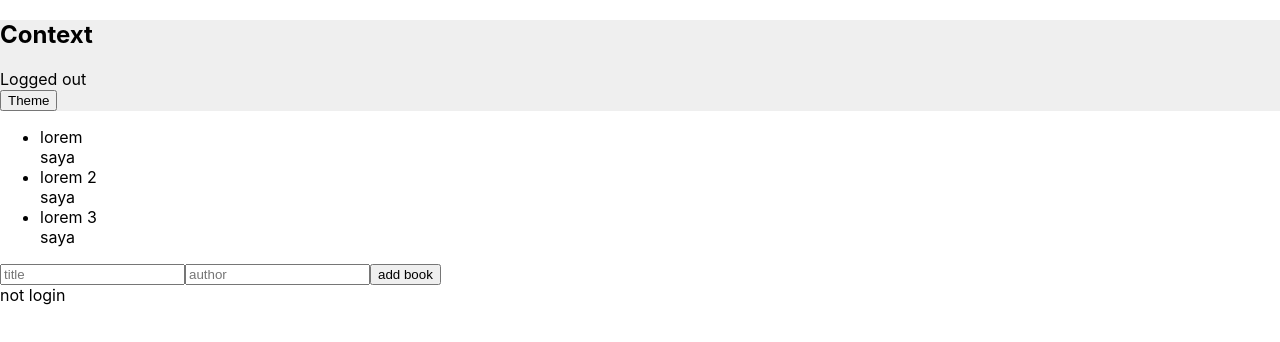
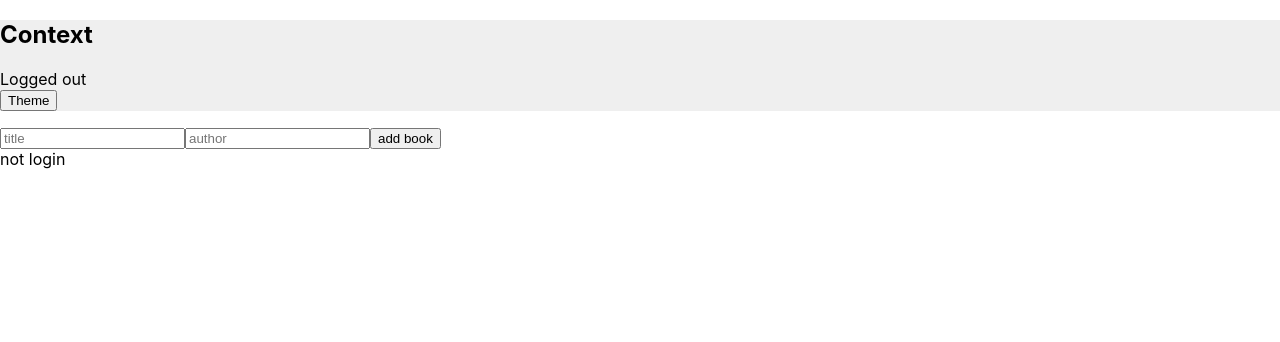
Before and after one commit to Tesargantarasuherman/admin_frontend, a React (Create React App) app: page / in a window 1280 px wide. Shown: the top 342 px of the page. Built offline with nearby package versions, Linux system fonts and the light colour scheme.

Commit message:
create reducers

```diff
--- a/src/components/BookDetails.js
+++ b/src/components/BookDetails.js
@@ -1,14 +1,14 @@
 import React, { useContext } from 'react';
 import { BookContext } from '../contexts/BookContext';
 
-function BookDetails({book}) {
-    const {removeBook} = useContext(BookContext)
-  return (
-      <li onClick={()=>removeBook(book.id)}>
-          <div className="title">{book.title}</div>
-          <div className="author">{book.author}</div>
-      </li>
-  );
+function BookDetails({ book }) {
+    const { dispatch } = useContext(BookContext)
+    return (
+        <li onClick={() => dispatch({ type: 'REMOVE_BOOK', id: book.id })}>
+            <div className="title">{book.title}</div>
+            <div className="author">{book.author}</div>
+        </li>
+    );
 }
 
 export default BookDetails;
--- a/src/components/BookForm.js
+++ b/src/components/BookForm.js
@@ -2,20 +2,24 @@ import React, { useContext, useState } from 'react';
 import { BookContext } from '../contexts/BookContext';
 
 function BookForm() {
-    const {addBook} = useContext(BookContext)
-    const [title,setTitle] = useState('')
-    const [author,setAuthor] = useState('')
-    const handleSubmit =(e)=>{
-        e.preventDefault()
-        addBook(title,author)
-        setTitle('')
-        setAuthor('')
-    }
-  return(
+  const { dispatch } = useContext(BookContext)
+  const [title, setTitle] = useState('')
+  const [author, setAuthor] = useState('')
+  const handleSubmit = (e) => {
+    e.preventDefault()
+    dispatch({
+      type: 'ADD_BOOK', book: {
+        title, author
+      }
+    })
+    setTitle('')
+    setAuthor('')
+  }
+  return (
     <form action="" onSubmit={handleSubmit}>
-        <input type="text" placeholder='title' value={title} onChange={(e)=>setTitle(e.target.value)}/>
-        <input type="text" placeholder='author' value={author} onChange={(e)=>setAuthor(e.target.value)}/>
-        <input type="submit" value="add book"/>
+      <input type="text" placeholder='title' value={title} onChange={(e) => setTitle(e.target.value)} />
+      <input type="text" placeholder='author' value={author} onChange={(e) => setAuthor(e.target.value)} />
+      <input type="submit" value="add book" />
     </form>
   );
 }
--- a/src/contexts/BookContext.js
+++ b/src/contexts/BookContext.js
@@ -1,21 +1,11 @@
-import React, { createContext, useState } from 'react';
+import React, { createContext, useReducer } from 'react';
+import BookReducers from '../reducers/BookReducers';
 export const BookContext = createContext();
 
 const BookContextProvider = (props) => {
-    let idS = Math.floor((Math.random() * 999) + 1);
-    const [books, setBooks] = useState([
-        { title: 'lorem', id: 1, author: 'saya' },
-        { title: 'lorem 2', id: 2, author: 'saya' },
-        { title: 'lorem 3', id: 3, author: 'saya' },
-    ])
-    const addBook = (title, author) => {
-        setBooks([...books, { title, author, id: idS }])
-    }
-    const removeBook = (id) => {
-        setBooks(books.filter(book => book.id !== id))
-    }
+    const [books, dispatch] = useReducer(BookReducers, []);
     return (
-        <BookContext.Provider value={{ books, addBook, removeBook }}>
+        <BookContext.Provider value={{ books, dispatch }}>
             {props.children}
         </BookContext.Provider>
     );
--- /dev/null
+++ b/src/reducers/BookReducers.js
@@ -0,0 +1,23 @@
+import React from 'react';
+
+const BookReducers = (state, action) => {
+    let idS = Math.floor((Math.random() * 999) + 1);
+
+    switch (action.type) {
+        case 'ADD_BOOK':
+            return [
+                ...state,
+                {
+                    title: action.book.title,
+                    author: action.book.author,
+                    id: idS
+                }
+            ]
+        case 'REMOVE_BOOK':
+            return state.filter(book => book.id !== action.id)
+        default:
+            return state;
+    }
+}
+
+export default BookReducers;
```
